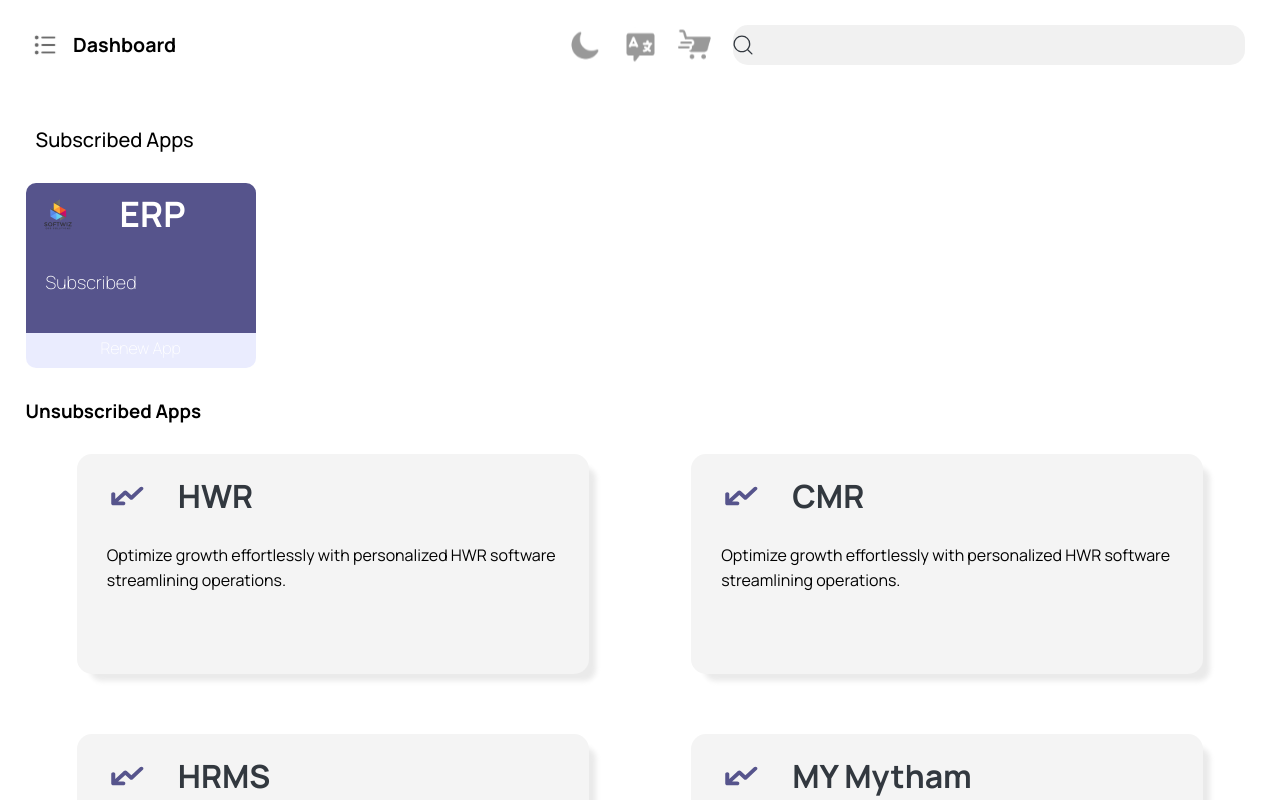
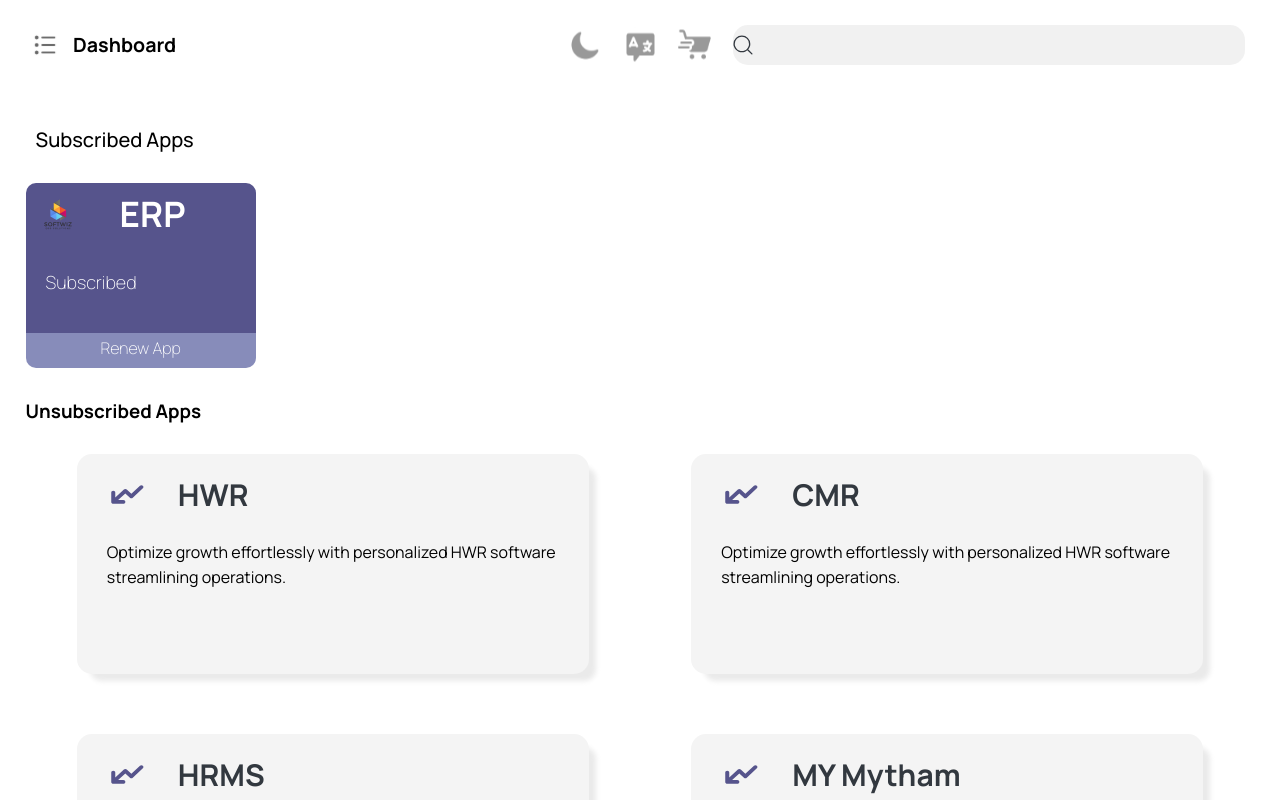
Before and after one commit to abhinand-vp/softviz-erp-app, a React (Vite) app: page /dashboard/subscribedapps in a window 1280 px wide. Shown: the top 800 px of the page. Built offline with nearby package versions, Linux system fonts and the light colour scheme.

Commit message:
some changes in subcards style

```diff
--- a/src/pages/dashboard/SubApps.jsx
+++ b/src/pages/dashboard/SubApps.jsx
@@ -27,7 +27,7 @@ function SubApps() {
           // eslint-disable-next-line react/jsx-key
           <div className="unsubscribed_apps_crad" onClick={navigateToDetailsPage}>
             <div>
-              <img src="/public/icons/down-arrow.svg" alt="" />
+              <img src="/icons/down-arrow.svg" alt="" />
               <h2 key={item?.id}>{item?.heading}</h2>
             </div>
             <p>Optimize growth effortlessly with personalized HWR software streamlining operations.</p>
--- a/src/pages/dashboard/cards/SubscribedCards.jsx
+++ b/src/pages/dashboard/cards/SubscribedCards.jsx
@@ -9,7 +9,7 @@ const SubscribedCards = () => {
         <div className='subscribed_card' onClick={navigateToDetailsPage}>
             <div className='subscribed_card_top'>
                 <div>
-                    <img src="/public/image/azutine 1.png" alt="" />
+                    <img src="/image/azutine 1.png" alt="" />
                     <h1>ERP</h1>
                 </div>
                 <p>Subscribed</p>
--- a/src/pages/dashboard/dashboard.css
+++ b/src/pages/dashboard/dashboard.css
@@ -63,9 +63,9 @@
   color: #56548c;
   border: none;
 }
-.dashboard_page_left_profile button:hover{
-  background-color: #56548C;
-  color: #FFFFFF;
+.dashboard_page_left_profile button:hover {
+  background-color: #56548c;
+  color: #ffffff;
   border: none;
   cursor: pointer;
 }
@@ -110,7 +110,7 @@
 }
 .search_icon {
   padding-left: 25px;
-  background: url("/public/icons/search.svg") no-repeat left;
+  background: url("/icons/search.svg") no-repeat left;
   background-size: 20px;
 }
 
@@ -177,19 +177,19 @@
   align-items: center;
 }
 
-.nav_item_li_div>img {
+.nav_item_li_div > img {
   scale: 0.7;
   margin-right: 8px;
 }
 
-.dashboard_dropdown_ul>li {
+.dashboard_dropdown_ul > li {
   cursor: pointer;
   font-size: 14px;
   font-weight: 500;
   padding: 5px 0 5px 60px;
 }
 
-.dashboard_dropdown_ul>li:hover {
+.dashboard_dropdown_ul > li:hover {
   color: #56548c;
 }
 
@@ -204,7 +204,7 @@
   padding: 25px 35px 15px 0;
 }
 
-.dashboard_page_right_top>div {
+.dashboard_page_right_top > div {
   display: flex;
   gap: 20px;
 }
@@ -231,7 +231,7 @@
   font-weight: 700;
 }
 
-.logout_div>img {
+.logout_div > img {
   scale: 0.7;
   margin-right: 8px;
 }
@@ -253,20 +253,20 @@
 }
 
 .subscribed_card_top {
-  background-color: #56548C;
+  background-color: #56548c;
   width: 230px;
   height: 150px;
   border-radius: 10px 10px 0 0;
 }
 
 .subscribed_card_bottom {
-  background-color: #CACFFC66;
+  background-color: #37408d99;
   width: 230px;
   height: 35px;
   border-radius: 0 0 10px 10px;
 }
 
-.subscribed_card_top>div {
+.subscribed_card_top > div {
   display: flex;
   justify-content: flex-start;
   gap: 30px;
@@ -274,19 +274,19 @@
 }
 
 .subscribed_card_top h1 {
-  color: #FFFFFF;
+  color: #ffffff;
   font-size: 35px;
 }
 
 .subscribed_card_top p {
-  color: #FFFFFF;
+  color: #ffffff;
   font-size: 18px;
   padding: 25px 20px;
   font-weight: 200;
 }
 
 .subscribed_card_bottom {
-  color: #FFFFFF;
+  color: #ffffff;
   font-weight: 200;
   text-align: center;
   padding: 4px 0;
@@ -300,7 +300,7 @@
 .unsubscribed_apps_crad {
   width: 20vw;
   height: 220px;
-  background-color: #F4F4F4;
+  background-color: #f4f4f4;
   border-radius: 15px;
   padding: 20px 30px;
   margin: 30px 0;
@@ -314,7 +314,7 @@
   border: 1px solid #56548c;
 }
 
-.unsubscribed_apps_crad>div {
+.unsubscribed_apps_crad > div {
   display: flex;
   justify-content: flex-start;
   gap: 30px;
@@ -326,8 +326,8 @@
 }
 
 .unsubscribed_apps_crad h2 {
-  font-size: 32px;
-  color: #32383F;
+  font-size: 30px;
+  color: #32383f;
 }
 
 @media screen and (min-device-width: 1201px) and (max-device-width: 1450px) {
@@ -337,6 +337,9 @@
 
   .close_nav_icon {
     display: none;
+  }
+  .unsubscribed_apps_crad h2 {
+    font-size: 22px;
   }
 }
 
```
